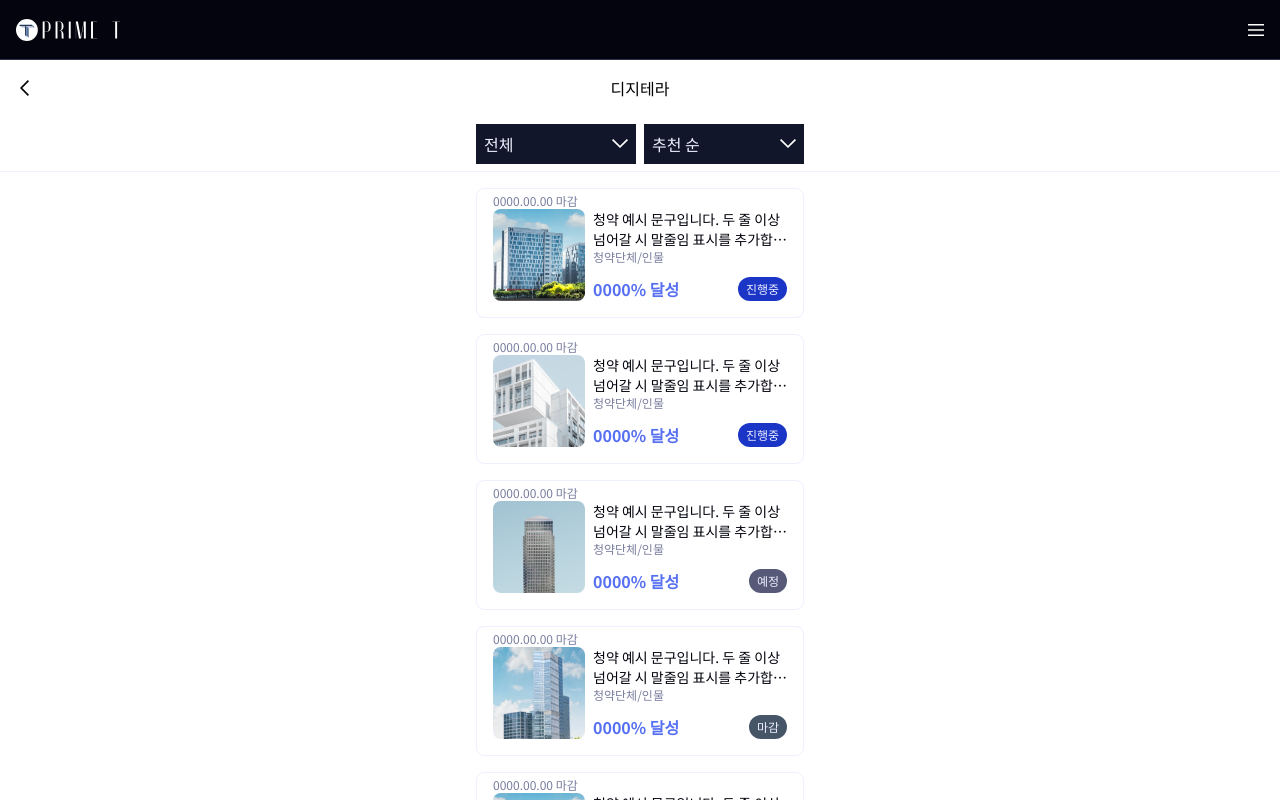
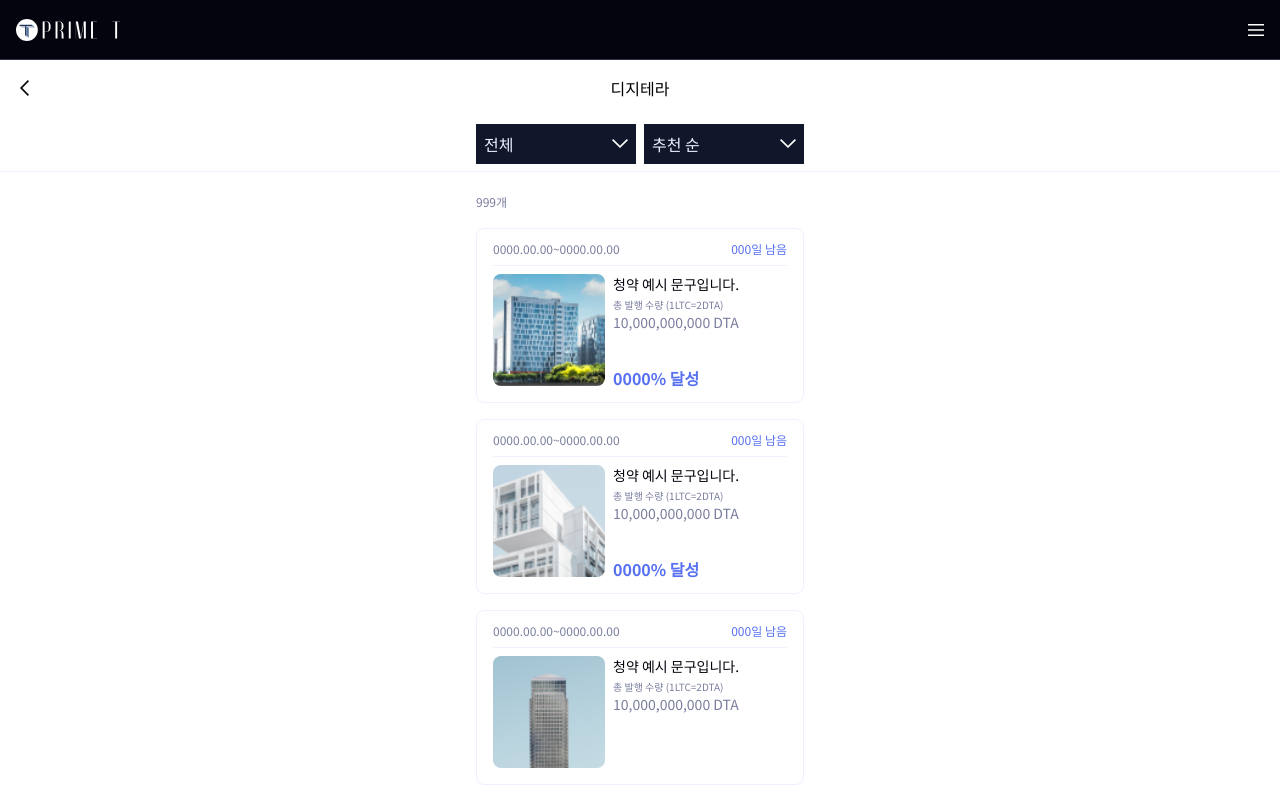
Before and after one commit to jangth0655/prime-t-front, a Next.js app: page /digiterra in a window 1280 px wide. Shown: the top 800 px of the page. Built offline with nearby package versions, Linux system fonts and the light colour scheme.

Commit message:
DigiterraItem 컴포넌트 업데이트

```diff
--- a/package.json
+++ b/package.json
@@ -11,6 +11,7 @@
   "dependencies": {
     "@tanstack/react-query": "^5.18.0",
     "@tanstack/react-query-devtools": "^5.18.0",
+    "axios": "^1.6.7",
     "dayjs": "^1.11.10",
     "framer-motion": "10.14.0",
     "next": "14.1.0",
--- a/src/components/Navbar.tsx
+++ b/src/components/Navbar.tsx
@@ -38,7 +38,7 @@ export default function Navbar() {
   return pathName === "/" ? null : (
     <nav>
       <div className="fixed top-0 left-0 right-0 m-auto min-w-sm z-50">
-        <div className="h-[3.75rem] flex justify-between items-center pl-4 bg-slate-S900 z-30 border-b-[1px] border-b-slate-S600">
+        <div className="h-[3.75rem] flex justify-between items-center pl-4 bg-slate-S900 border-b-[1px] border-b-slate-S600">
           <Link href={routes.serviceIntro}>
             <LogoWhite />
           </Link>
@@ -59,10 +59,10 @@ export default function Navbar() {
             transition={{
               ease: "easeInOut",
             }}
-            className="relative z-50"
+            className="absolute z-50 w-full top-0 bottom-0"
           >
-            <div className="absolute left-0 right-0 top-0 bottom-0 bg-black opacity-50 z-30 h-[100vh]" />
-            <motion.ul className="pt-16 absolute left-[2.44rem] top-0 right-0 z-50 bg-slate-S800 h-[100vh]">
+            <div className="absolute left-0 right-0 top-0 bottom-0 bg-black opacity-50 h-[100vh]" />
+            <motion.ul className="pt-16 absolute left-[2.44rem] top-0 right-0 bg-slate-S800 h-[100vh]">
               <button
                 type="button"
                 onClick={closeNavModal}
--- a/src/components/common/Divider.tsx
+++ b/src/components/common/Divider.tsx
@@ -2,10 +2,18 @@ import { cls } from "@/utils/cls";
 
 type Props = {
   isPorkHub?: boolean;
+  type: "lg" | "md" | "sm";
 };
 
-export default function Divider({ isPorkHub }: Props) {
+const styleMap = {
+  sm: "h-[0.0625rem]",
+  md: "h-[1rem]",
+  lg: "h-[2rem]",
+};
+
+export default function Divider({ isPorkHub, type }: Props) {
+  const style = styleMap[type];
   return (
-    <div className={cls(isPorkHub ? "" : "bg-slate-S200", "w-full h-2")} />
+    <div className={cls(isPorkHub ? "" : "bg-slate-S200", `w-full ${style}`)} />
   );
 }
--- a/src/components/digiterra/Digiterra.tsx
+++ b/src/components/digiterra/Digiterra.tsx
@@ -68,7 +68,7 @@ type SortCategory = {
   key: SortCategoryKey;
 };
 
-type StatusCategory = {
+export type StatusCategory = {
   name: StatusCategoryName;
   key: StatusCategoryKey;
 };
--- a/src/components/digiterra/DigiterraItem.tsx
+++ b/src/components/digiterra/DigiterraItem.tsx
@@ -3,11 +3,12 @@
 import Link from "next/link";
 import Image from "next/image";
 
-import FeedExpirationDate from "../feed/FeedExpirationDate";
 import FeedTitle from "../feed/FeedTitle";
-import FeedEntity from "../feed/FeedEntity";
 import FeedCompleteRate from "../feed/FeedCompleteRate";
-import StatusTag from "../common/StatusTag";
+import Divider from "../common/Divider";
+import FeedCountDown from "../feed/FeedCountDown";
+import FeedIssueUnitInfo from "../feed/FeedIssueUnitInfo";
+import FeedTokenQuantity from "../feed/FeedTokenQuantity";
 
 import { routes } from "@/routes";
 import { DigiterraType } from "./DigiterraList";
@@ -20,13 +21,21 @@ export default function DigiterraItem({ item }: Props) {
   return (
     <Link href={`${routes.digiterra}/${item.key}`}>
       <li className="pt-1 pb-4 px-4 w-[20.5rem] border-[1px] border-slate-S200 rounded-lg">
-        <FeedExpirationDate date="0000.00.00" />
-        <div className="flex h-full">
+        <div className="py-2 flex justify-between items-center">
+          <span className="text-label leading-label text-slate-S400 font-regular">
+            0000.00.00~0000.00.00
+          </span>
+          <FeedCountDown date="000" />
+        </div>
+
+        <Divider type="sm" />
+
+        <div className="flex h-full mt-2">
           <div className="mr-2 min-w-[5.75rem]">
             {item.image ? (
               <Image
-                width={92}
-                height={92}
+                width={112}
+                height={112}
                 src={item.image}
                 alt=""
                 className="object-cover rounded-lg"
@@ -38,13 +47,17 @@ export default function DigiterraItem({ item }: Props) {
 
           <div className="flex flex-col justify-between">
             <div>
-              <FeedTitle text="청약 예시 문구입니다. 두 줄 이상 넘어갈 시 말줄임 표시를 추가합니다" />
-              <FeedEntity text="청약단체/인물" />
+              <div className="mb-1">
+                <FeedTitle text="청약 예시 문구입니다. " />
+              </div>
+              <FeedIssueUnitInfo unitInfo="총 발행 수량 (1LTC=2DTA)" />
+              <FeedTokenQuantity unit="DTA" quantity={10000000000} />
             </div>
-            <div className="flex justify-between items-center">
-              <FeedCompleteRate text={item.anyText} />
-              <StatusTag statusType={item.status} />
-            </div>
+            {item.status.key === "progress" && (
+              <div className="flex justify-between items-center">
+                <FeedCompleteRate text={item.anyText} />
+              </div>
+            )}
           </div>
         </div>
       </li>
--- a/src/components/digiterra/DigiterraList.tsx
+++ b/src/components/digiterra/DigiterraList.tsx
@@ -9,10 +9,10 @@ import DigiterraImage_2 from "../../../public/assets/digiterra/digitera_thumbnai
 import DigiterraImage_3 from "../../../public/assets/digiterra/digitera_thumbnail_3.png";
 import DigiterraImage_4 from "../../../public/assets/digiterra/digitera_thumbnail_4.png";
 
-import { CategoryType } from "../common/TabCategory";
+import { StatusCategory } from "./Digiterra";
 
 type Props = {
-  status: CategoryType;
+  status: StatusCategory;
 };
 
 export default function DigiterraList({ status }: Props) {
@@ -23,6 +23,11 @@ export default function DigiterraList({ status }: Props) {
 
   return (
     <ul className="mt-4 space-y-4 px-4  flex-col flex justify-center items-center">
+      <div className="w-[20.5rem]">
+        <span className="text-label leading-label font-regular text-slate-S400">
+          999개
+        </span>
+      </div>
       {filterCategoryStatus.map((item) => (
         <DigiterraItem key={item.key} item={item} />
       ))}
@@ -31,7 +36,7 @@ export default function DigiterraList({ status }: Props) {
 }
 
 export type DigiterraType = {
-  status: CategoryType;
+  status: StatusCategory;
   description: string;
   entity: string;
   key: number;
--- /dev/null
+++ b/src/components/feed/FeedCountDown.tsx
@@ -0,0 +1,17 @@
+import { cls } from "@/utils/cls";
+
+type Props = {
+  date: string;
+  isPorkHub?: boolean;
+};
+
+export default function FeedCountDown({ date, isPorkHub }: Props) {
+  return (
+    <p
+      className={cls(
+        isPorkHub ? "" : "text-primary-P100",
+        "text-label leading-label"
+      )}
+    >{`${date}일 남음`}</p>
+  );
+}
--- /dev/null
+++ b/src/components/feed/FeedIssueUnitInfo.tsx
@@ -0,0 +1,19 @@
+import { cls } from "@/utils/cls";
+
+type Props = {
+  unitInfo: string;
+  isPorkHub?: boolean;
+};
+
+export default function FeedIssueUnitInfo({ unitInfo, isPorkHub }: Props) {
+  return (
+    <p
+      className={cls(
+        isPorkHub ? "" : "text-slate-S400",
+        "text-caption leading-caption"
+      )}
+    >
+      {unitInfo}
+    </p>
+  );
+}
--- /dev/null
+++ b/src/components/feed/FeedTokenQuantity.tsx
@@ -0,0 +1,24 @@
+import { cls } from "@/utils/cls";
+import { formatCurrency } from "@/utils/formatNumber";
+
+type Props = {
+  unit: "DTA";
+  quantity: number;
+  isPorkHub?: boolean;
+};
+
+export default function FeedTokenQuantity({
+  quantity,
+  unit,
+  isPorkHub,
+}: Props) {
+  const formatQuantity = formatCurrency(quantity);
+  return (
+    <p
+      className={cls(
+        isPorkHub ? "" : "text- text-slate-S400",
+        "text-body-s leading-body-s font-regular"
+      )}
+    >{`${formatQuantity} ${unit}`}</p>
+  );
+}
--- a/src/components/purchase/Purchase.tsx
+++ b/src/components/purchase/Purchase.tsx
@@ -16,7 +16,6 @@ export default function Purchase() {
           <BuyerInfo label="이메일 주소" value="asdf1234@gmail.com" />
         </div>
       </BottomToggleInfo>
-      <Divider />
     </div>
   );
 }
```
Also changed, not shown: 1 other file (tests, documents, lock files or other folders).
